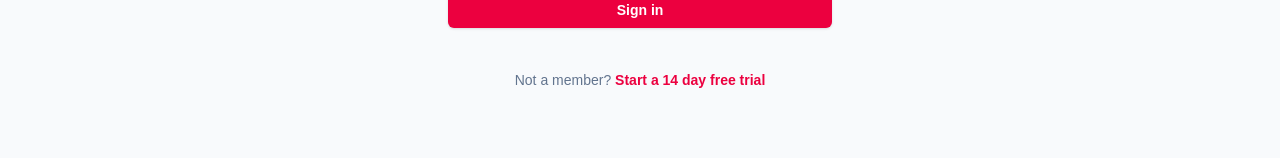
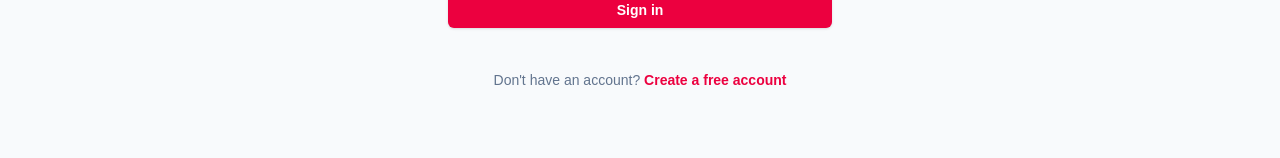
Before and after one commit to milinchetaCode/tangoWorld, a Next.js app in the folder frontend/: page /login in a window 1280 px wide. Shown: the part 572-730 px from the top of the page. Built offline with nearby package versions, Linux system fonts and the light colour scheme.

Commit message:
Update login page CTA to create free account
Co-authored-by: milinchetaCode <203968697+milinchetaCode@users.noreply.github.com>

```diff
--- a/frontend/src/app/login/page.tsx
+++ b/frontend/src/app/login/page.tsx
@@ -113,9 +113,9 @@ export default function LoginPage() {
                 </form>
 
                 <p className="mt-10 text-center text-sm text-slate-500">
-                    Not a member?{' '}
+                    Don&apos;t have an account?{' '}
                     <Link href="/register" className="font-semibold leading-6 text-rose-600 hover:text-rose-500">
-                        Start a 14 day free trial
+                        Create a free account
                     </Link>
                 </p>
             </div>
```
